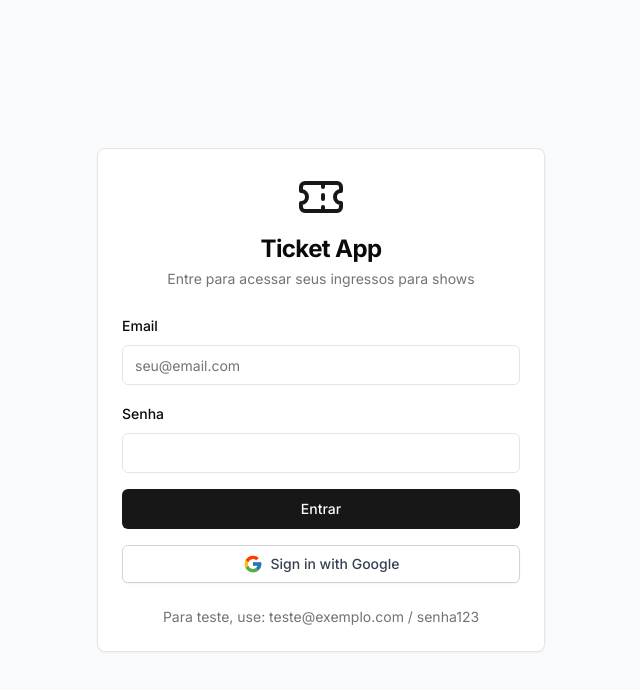
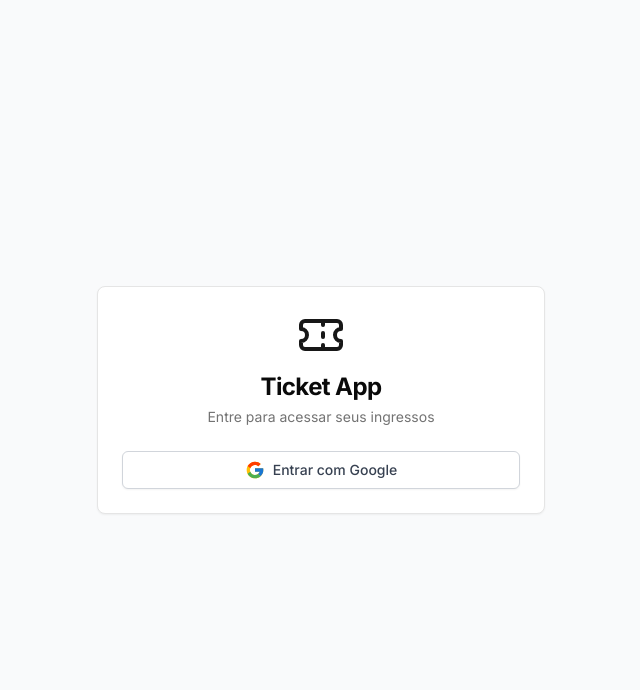
Before and after one commit to alanaraujop/ticket-shopping, a Next.js app: page /login in a window 1280 px wide. Shown: the top 690 px of the page, without its empty margins (319-959 px from the left). Built offline with nearby package versions, Linux system fonts and the light colour scheme; no server answers.

Commit message:
Hide login with email and password

```diff
--- a/components/login-form.tsx
+++ b/components/login-form.tsx
@@ -45,7 +45,7 @@ export default function LoginForm() {
             <Ticket className="h-12 w-12 text-primary" />
           </div>
           <CardTitle className="text-2xl font-bold">Ticket App</CardTitle>
-          <CardDescription>Entre para acessar seus ingressos para shows</CardDescription>
+          <CardDescription>Entre para acessar seus ingressos</CardDescription>
         </CardHeader>
         <CardContent>
           <form onSubmit={handleSubmit} className="space-y-4">
@@ -54,7 +54,7 @@ export default function LoginForm() {
                 <AlertDescription>{error}</AlertDescription>
               </Alert>
             )}
-            <div className="space-y-2">
+            {/* <div className="space-y-2">
               <Label htmlFor="email">Email</Label>
               <Input
                 id="email"
@@ -70,7 +70,7 @@ export default function LoginForm() {
             </div>
             <Button type="submit" className="w-full" disabled={isLoading}>
               {isLoading ? "Entrando..." : "Entrar"}
-            </Button>
+            </Button> */}
             <div>
             <button
               type="button"
@@ -78,14 +78,14 @@ export default function LoginForm() {
               className="w-full flex items-center justify-center gap-2 py-2 px-4 border border-gray-300 rounded-md shadow-sm text-sm font-medium text-gray-700 bg-white hover:bg-gray-50 focus:outline-none focus:ring-2 focus:ring-offset-2 focus:ring-blue-500"
             >
               <FcGoogle className="h-5 w-5" />
-              Sign in with Google
+              Entrar com Google
             </button>
           </div>
           </form>
         </CardContent>
-        <CardFooter className="text-center text-sm text-muted-foreground">
+        {/* <CardFooter className="text-center text-sm text-muted-foreground">
           <p className="w-full">Para teste, use: teste@exemplo.com / senha123</p>
-        </CardFooter>
+        </CardFooter> */}
       </Card>
     </div>
   )
```
